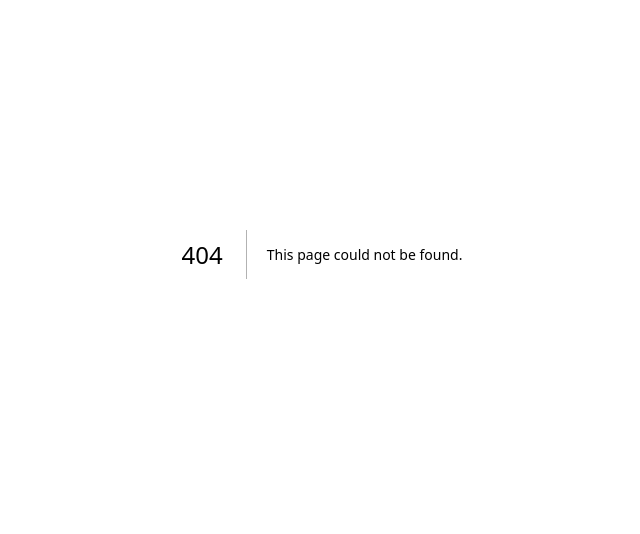
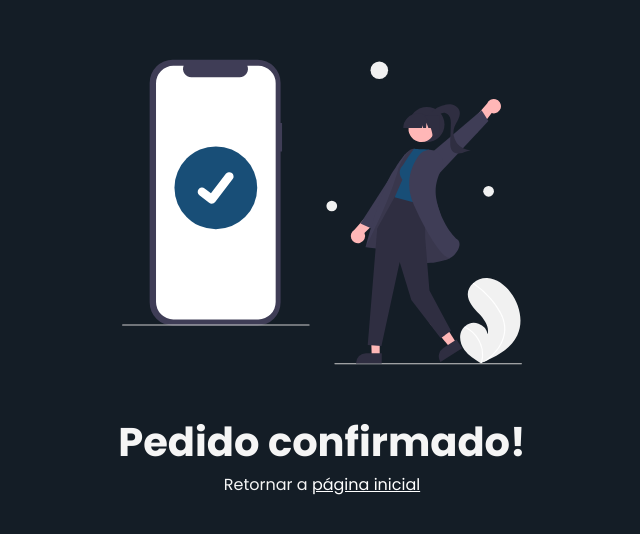
Before and after one commit to matheusosan/funko_shop, a Next.js app: page /checkout in a window 1280 px wide. Before the commit this address had no page. Shown: the part 146-680 px from the top of the page, without its empty margins (318-958 px from the left). Built offline with nearby package versions, Linux system fonts and the light colour scheme.

Commit message:
feature: feito página de checkout

```diff
--- a/src/components/Cart/styles.ts
+++ b/src/components/Cart/styles.ts
@@ -142,6 +142,7 @@ export const ReviewOrder = styled.div`
     background: ${(props) => props.theme.colors.blue1};
     color: #fff;
     font-weight: 700;
+    cursor: pointer;
   }
 
   @media (max-width: 768px) {
--- /dev/null
+++ b/src/components/Checkout/index.tsx
@@ -0,0 +1,19 @@
+import React from "react";
+import * as S from "./styles";
+import Order from "../../assets/images/checkout/undraw.svg";
+import Link from "next/link";
+
+const CheckoutPage = () => {
+  return (
+    <S.Checkout>
+      <img src={Order.src} alt="logo" />
+      <h2>Pedido confirmado!</h2>
+
+      <p>
+        Retornar a <Link href="/">página inicial</Link>
+      </p>
+    </S.Checkout>
+  );
+};
+
+export default CheckoutPage;
--- /dev/null
+++ b/src/components/Checkout/styles.ts
@@ -0,0 +1,32 @@
+import styled from "styled-components";
+
+export const Checkout = styled.div`
+  display: flex;
+  align-items: center;
+  justify-content: center;
+  flex-direction: column;
+  height: 100vh;
+  color: ${(props) => props.theme.colors.text};
+
+  img {
+    height: 25rem;
+    width: 25rem;
+  }
+
+  h2 {
+    font-size: 2.5rem;
+  }
+  > p > a {
+    text-decoration: underline;
+  }
+
+  @media (max-width: 768px) {
+    img {
+      height: 20rem;
+      width: 20rem;
+    }
+    h2 {
+      font-size: 2.3rem;
+    }
+  }
+`;
--- /dev/null
+++ b/src/pages/checkout.tsx
@@ -0,0 +1,10 @@
+import React from "react";
+import CheckoutPage from "@/components/Checkout";
+
+const Checkout = () => {
+return <CheckoutPage />
+
+
+};
+
+export default Checkout;
--- a/src/pages/product/index.tsx
+++ b/src/pages/product/index.tsx
@@ -3,7 +3,7 @@ import Header from "../../components/Header";
 import ShoppingCartPage from "../../components/ProductsPage";
 import PageFooter from "@/components/Footer";
 
-const explore = () => {
+const product = () => {
   return (
     <>
       <Header />
@@ -13,4 +13,4 @@ const explore = () => {
   );
 };
 
-export default explore;
+export default product;
```
Also changed, not shown: src/assets/images/checkout/order.png (added), src/assets/images/checkout/undraw.svg (added).
